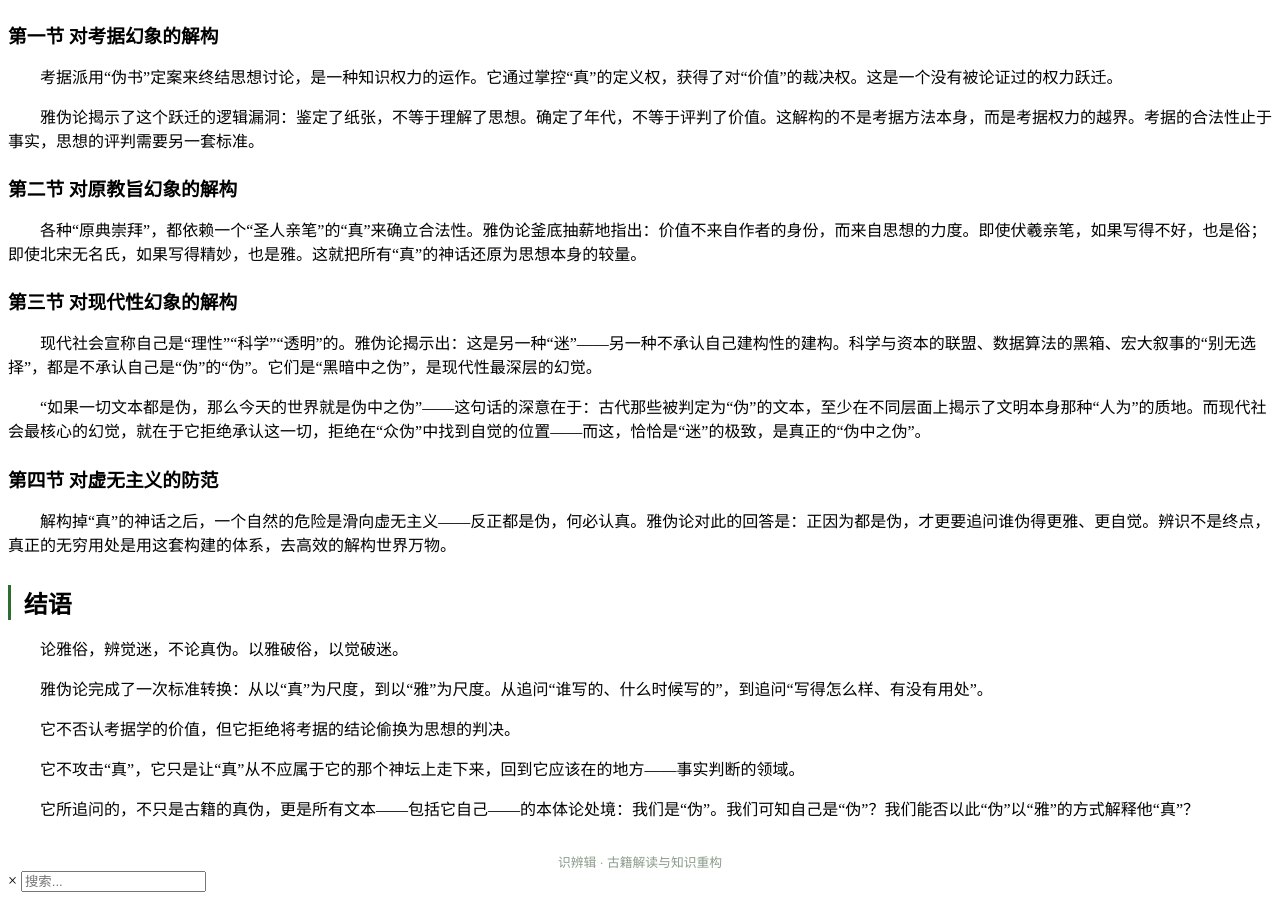
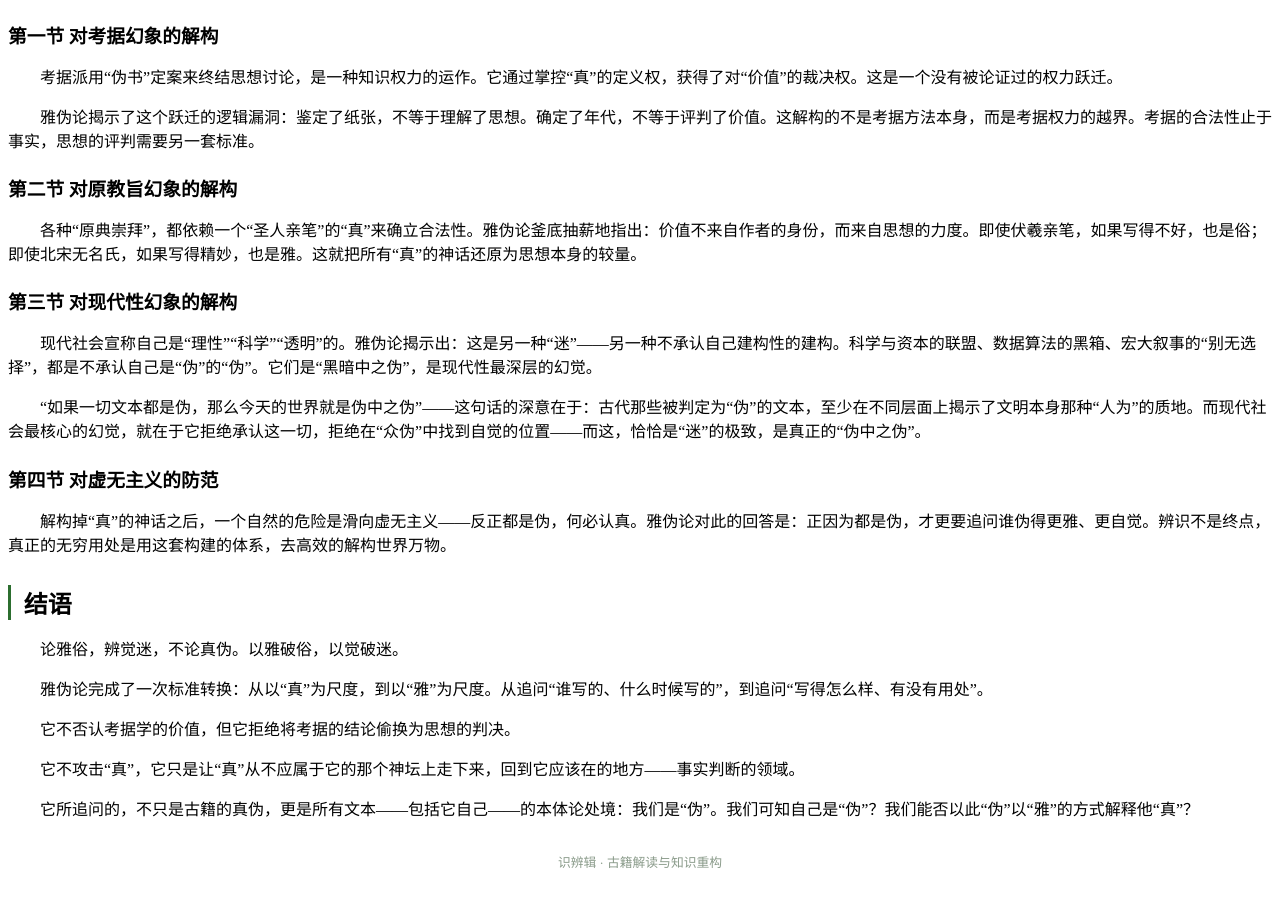
Before and after one commit to chixiao994/chixiao994.github.io, a Jekyll site: the page shibianji/interpretations/先秦/三坟/01-雅伪论.html, which Jekyll copies as it is, in a window 1280 px wide and 900 px high, scrolled down 8303 px. Built offline with Jekyll 4.4.1, drawn with Linux system fonts in a browser that asks for light colours; after the commit the page ends 9182 px from its top, so only the background shows below that.

Commit message:
Update 01-雅伪论.html

```diff
--- a/shibianji/interpretations/先秦/三坟/01-雅伪论.html
+++ b/shibianji/interpretations/先秦/三坟/01-雅伪论.html
@@ -254,12 +254,5 @@
 
     <div class="footer-note">识辨辑 · 古籍解读与知识重构</div>
 </div>
-<div id="search-modal" class="modal">
-    <div class="modal-content">
-        <span class="modal-close" onclick="closeSearchModal()">&times;</span>
-        <input type="text" id="modal-search-input" class="modal-search-box" placeholder="搜索...">
-        <div id="modal-search-results" class="modal-results"></div>
-    </div>
-</div>
 </body>
 </html>
```
